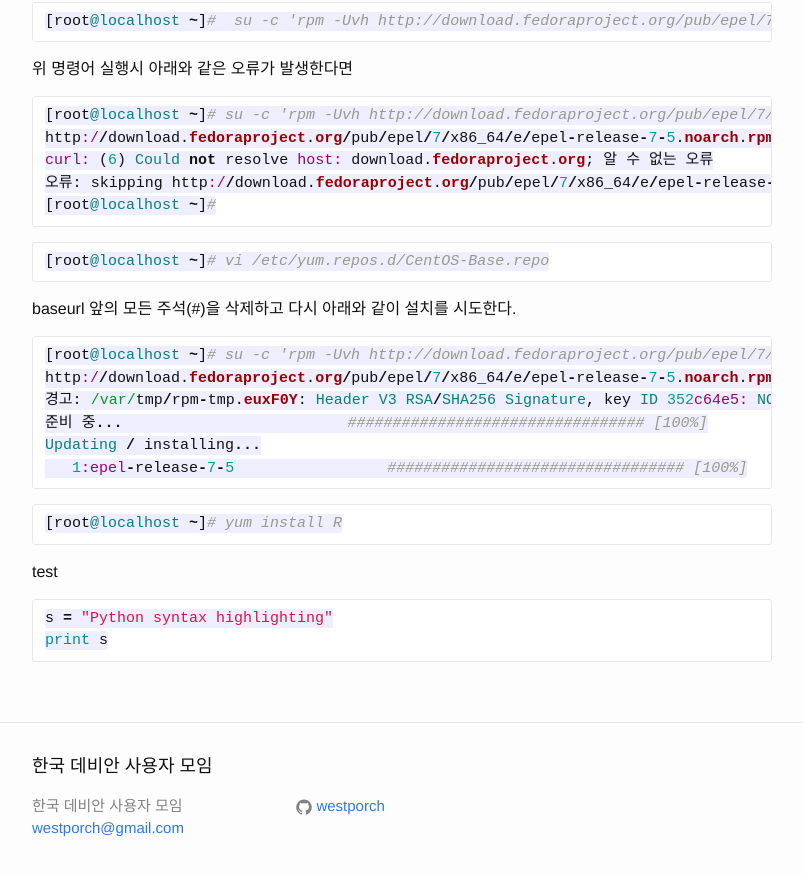
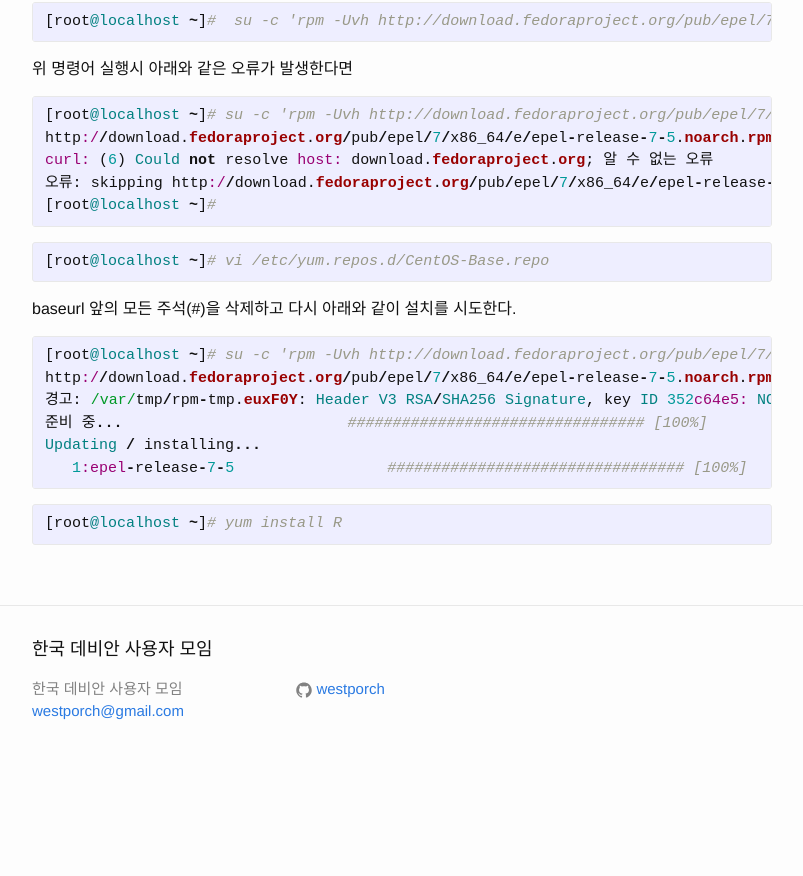
Before and after one commit to debianusers/debianusers.github.io, a Jekyll site: the page built from _posts/2015-10-20-R.md, in a window 1280 px wide and 900 px high, scrolled down 842 px. Shown: the top 876 px of the window, without its empty margins (238-1041 px from the left). Built offline with Jekyll 4.4.1, drawn with Linux system fonts in a browser that asks for light colours; comment, search, counter and statistics services are not loaded; after the commit the page ends 1625 px from its top, so only the background shows below that.

Commit message:
문법 강조 수정

````diff
--- a/_posts/2015-10-20-R.md
+++ b/_posts/2015-10-20-R.md
@@ -22,44 +22,40 @@
 CentOS 7에서 설치
 -----------------
 
-```ruby
+{% highlight ruby %}
 [root@localhost ~]# yum update
-```
+{% endhighlight %}
 
-```ruby
+
+{% highlight ruby %}
 [root@localhost ~]#  su -c 'rpm -Uvh http://download.fedoraproject.org/pub/epel/7/x86_64/e/epel-release-7-5.noarch.rpm'
-```
+{% endhighlight %}
+
 위 명령어 실행시 아래와 같은 오류가 발생한다면
 
-```ruby
+{% highlight ruby %}
 [root@localhost ~]# su -c 'rpm -Uvh http://download.fedoraproject.org/pub/epel/7/x86_64/e/epel-release-7-5.noarch.rpm'
 http://download.fedoraproject.org/pub/epel/7/x86_64/e/epel-release-7-5.noarch.rpm(을)를 복구합니다
 curl: (6) Could not resolve host: download.fedoraproject.org; 알 수 없는 오류
 오류: skipping http://download.fedoraproject.org/pub/epel/7/x86_64/e/epel-release-7-5.noarch.rpm - transfer failed
 [root@localhost ~]#
-```
+{% endhighlight %}
 
-```ruby
+{% highlight ruby %}
 [root@localhost ~]# vi /etc/yum.repos.d/CentOS-Base.repo
-```
+{% endhighlight %}
+
 baseurl 앞의 모든 주석(#)을 삭제하고 다시 아래와 같이 설치를 시도한다.
 
-```ruby
+{% highlight ruby %}
 [root@localhost ~]# su -c 'rpm -Uvh http://download.fedoraproject.org/pub/epel/7/x86_64/e/    epel-release-7-5.noarch.rpm'
 http://download.fedoraproject.org/pub/epel/7/x86_64/e/epel-release-7-5.noarch.rpm(을)를 복구합니다
 경고: /var/tmp/rpm-tmp.euxF0Y: Header V3 RSA/SHA256 Signature, key ID 352c64e5: NOKEY
 준비 중...                         ################################# [100%]
 Updating / installing...
    1:epel-release-7-5                 ################################# [100%]
-```
+{% endhighlight %}
 
-```ruby
+{% highlight ruby %}
 [root@localhost ~]# yum install R
-```
-
-test
-
-```ruby
-s = "Python syntax highlighting"
-print s
-```
+{% endhighlight %}
````
